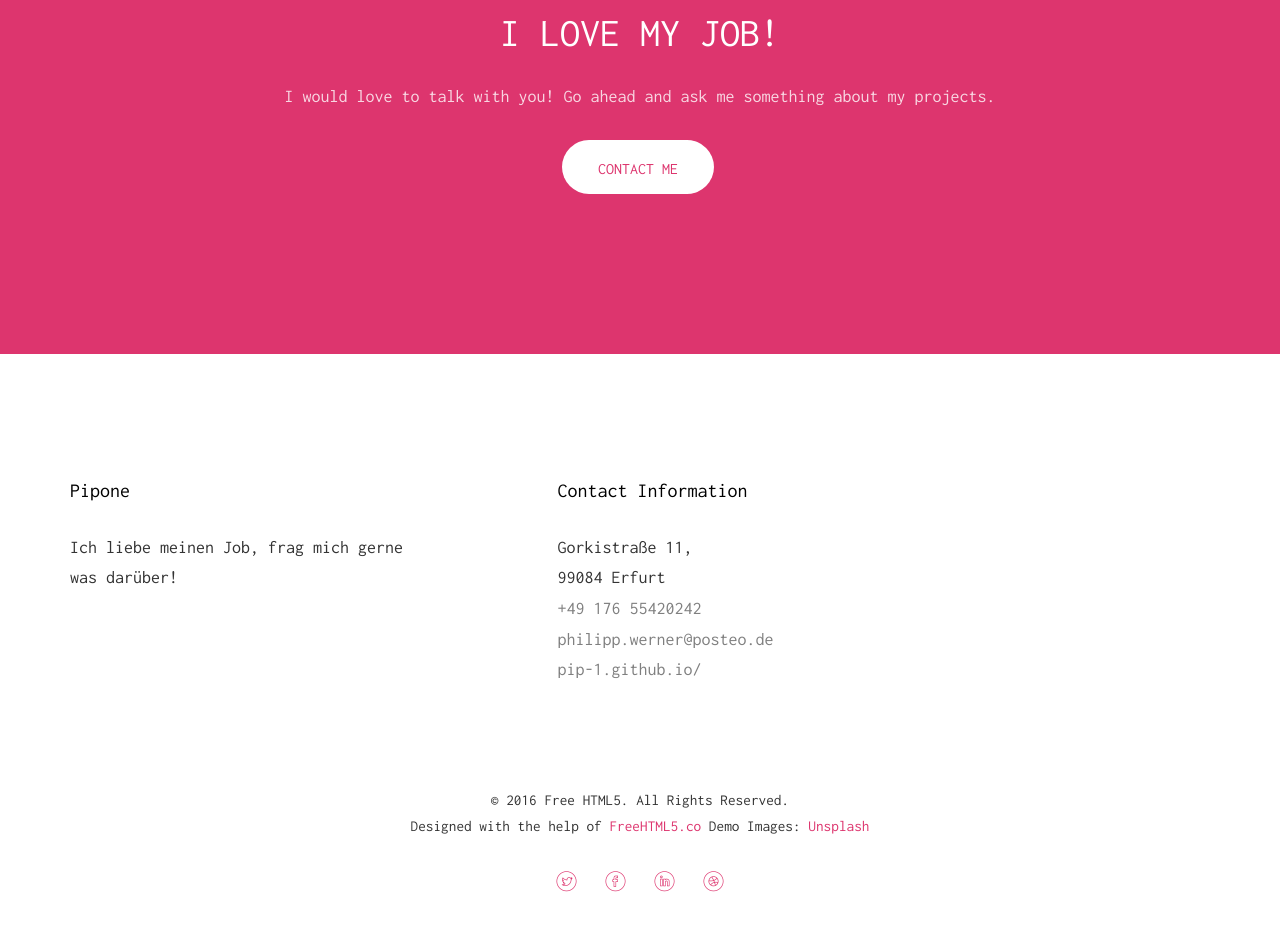
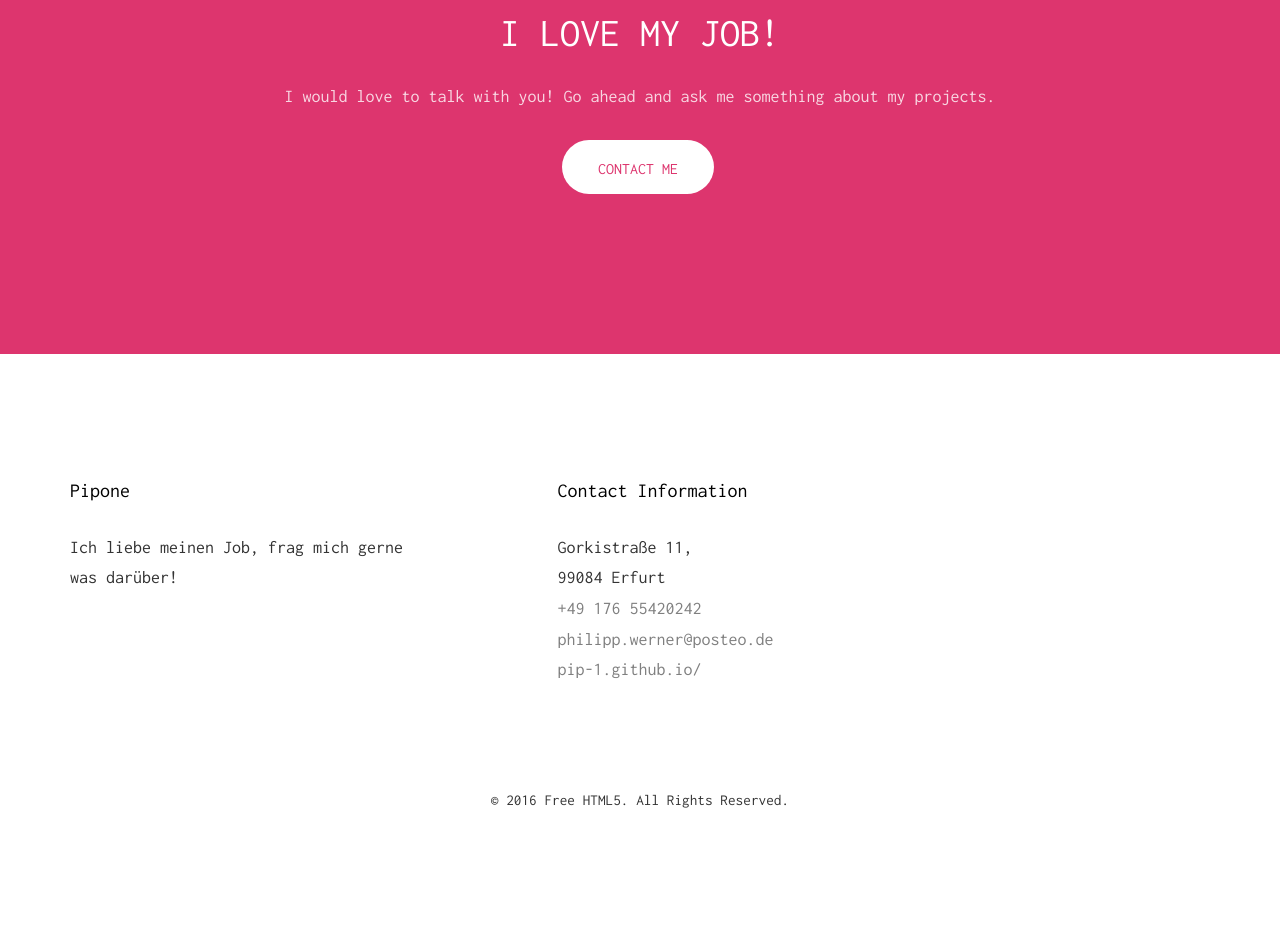
Before and after one commit to Pip-1/pip-1.github.io, a plain HTML site: page index.html in a window 1280 px wide. Shown: the part 2051-2982 px from the top of the page. Drawn offline with Linux system fonts and the light colour scheme; files whose address does not match are found by name.

Commit message:
customizing footer

```diff
--- a/index.html
+++ b/index.html
@@ -152,15 +152,8 @@
 				<div class="col-md-12 text-center">
 					<p>
 						<small class="block">&copy; 2016 Free HTML5. All Rights Reserved.</small>
-						<small class="block">Designed with the help of <a href="http://freehtml5.co/" target="_blank">FreeHTML5.co</a> Demo Images: <a href="http://unsplash.co/" target="_blank">Unsplash</a></small>
 					</p>
 					<p>
-						<ul class="fh5co-social-icons">
-							<li><a href="#"><i class="icon-twitter"></i></a></li>
-							<li><a href="#"><i class="icon-facebook"></i></a></li>
-							<li><a href="#"><i class="icon-linkedin"></i></a></li>
-							<li><a href="#"><i class="icon-dribbble"></i></a></li>
-						</ul>
 					</p>
 				</div>
 			</div>
```
